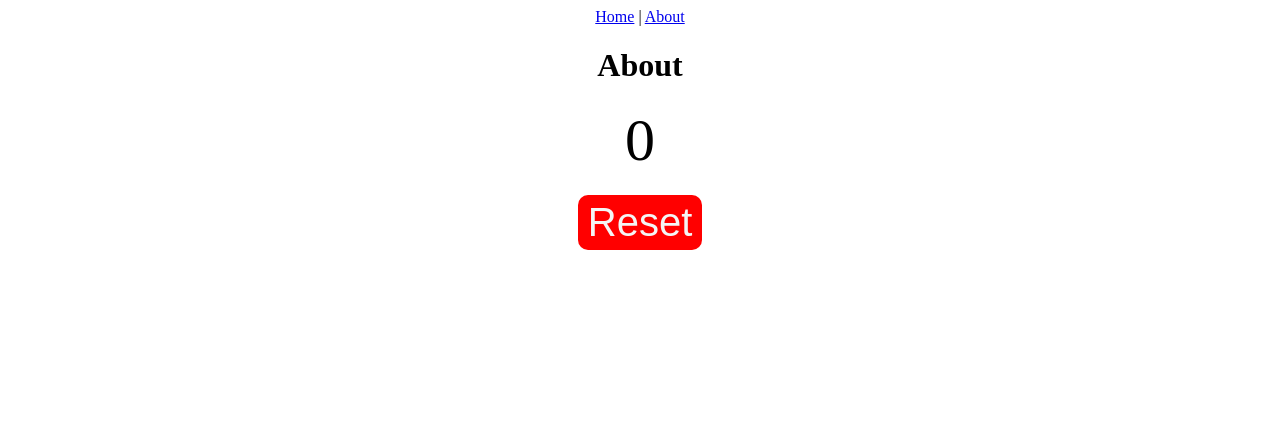
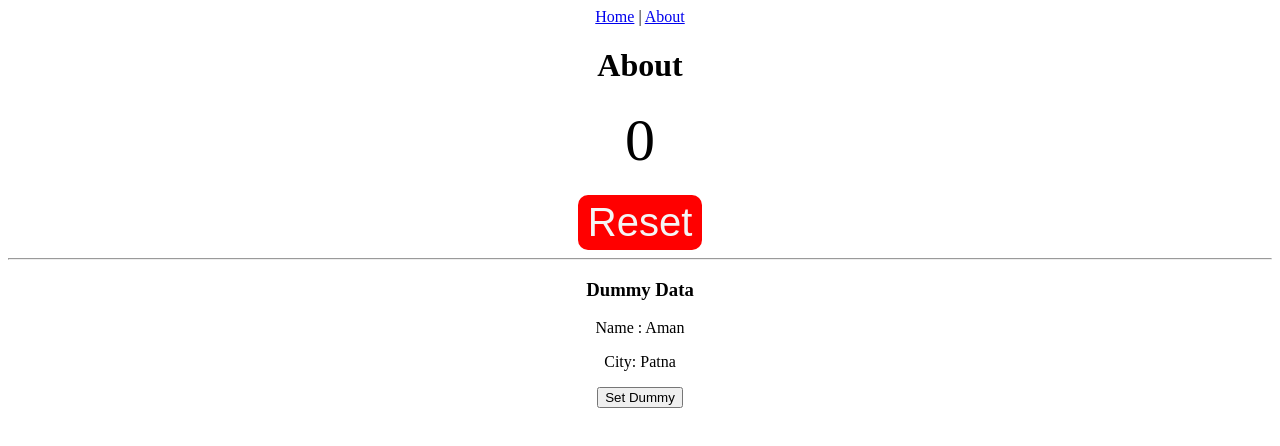
Before and after one commit to aman-saurabh/vuejs-pinia-demo, a Vue app: page /about in a window 1280 px wide. Shown: the top 446 px of the page. Built offline with nearby package versions, Linux system fonts and the light colour scheme.

Commit message:
presisted individual state data in localstorage

```diff
--- a/src/stores/counter.js
+++ b/src/stores/counter.js
@@ -1,4 +1,4 @@
-import { ref, computed } from 'vue'
+import { ref, computed, watch } from 'vue'
 import { defineStore } from 'pinia'
 
 export const useCounterStore = defineStore('counter', () => {
@@ -17,5 +17,43 @@ export const useCounterStore = defineStore('counter', () => {
     count.value = 0
   }
 
-  return { count, updateCount, resetCount, oddOrEven }
+  //To get localstorage value to set 'count' state on initialization.
+  const persistingCount = localStorage.getItem("count");
+  if (persistingCount) {
+    count.value = JSON.parse(persistingCount)._value;
+  }
+
+  //To persiste 'count' state in localstorage.
+  watch(count, userVal => {
+    localStorage.setItem('count', JSON.stringify(count));
+  }, { deep: true }
+    //Here setting {deep: true} doesn't have any advantage but if your state is
+    //deeply nested then you should set it to true.
+  )
+
+  // Persisting nested 'dummy' data
+  const dummy = ref({
+    name: "Aman",
+    address: {
+      city: "Patna"
+    }
+  })
+
+  const persistingDummy = localStorage.getItem("dummy");
+  if (persistingDummy) {
+    dummy.value = JSON.parse(persistingDummy)._value;
+  }
+
+  watch(dummy, userVal => {
+    localStorage.setItem('dummy', JSON.stringify(dummy));
+  }, { deep: true }
+  )
+
+  const setDummy = () => {
+    dummy.value = {
+      ...dummy.value, 'address': { ...dummy.value.address, 'city': dummy.value.address.city == "Patna" ? "Noida" : "Patna" }
+    }
+  }
+
+  return { count, updateCount, resetCount, oddOrEven, dummy, setDummy }
 })
--- a/src/views/AboutView.vue
+++ b/src/views/AboutView.vue
@@ -5,6 +5,13 @@
     <button class="counter-button" @click="resetCount">
       Reset
     </button>
+    <hr>
+    <div v-if="dummy.name">
+      <h3>Dummy Data</h3>
+      <p>Name : {{dummy.name}}</p>
+      <p>City: {{dummy.address?.city}}</p>
+    </div>
+    <button @click="setDummy">Set Dummy</button>
   </div>
 </template>
 
@@ -15,8 +22,8 @@ import Counter from '../components/Counter.vue';
 
 const counterStore = useCounterStore();
 //For state and Getters(i.e. computed properties we need to use 'storeToRefs'  but not for actions)
-const { count } = storeToRefs(counterStore);
-const { resetCount } = counterStore;
+const { count, dummy } = storeToRefs(counterStore);
+const { resetCount, setDummy } = counterStore;
 </script>
 
 <style scoped>
```
